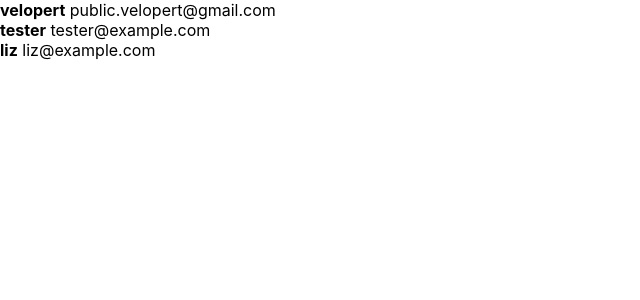
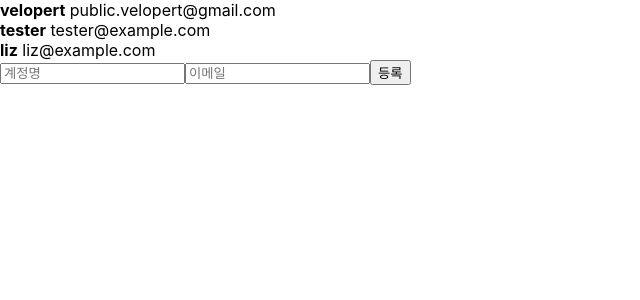
Before and after one commit to seedevk8s/fc_reactReview1, a React (Create React App) app: page / in a window 1280 px wide. Shown: the top 300 px of the page, without its empty margins (0-640 px from the left). Built offline with nearby package versions, Linux system fonts and the light colour scheme.

Commit message:
13. 배열에 항목 추가하기

```diff
--- a/src/App.js
+++ b/src/App.js
@@ -1,9 +1,22 @@
-import React, { useRef } from 'react';
+import React, { useRef, useState } from 'react';
 import UserList from './UserList';
+import CreateUser from './CreateUser';
 
 function App() {
 
-  const users = [
+  const [inputs, setInputs] = useState({
+    username: '',
+    email: ''
+  });
+  const { username, email } = inputs;
+  const onChange = e => {
+    const { name, value } = e.target;
+    setInputs({
+      ...inputs,
+      [name]: value
+    });
+  };
+  const [users, setUsers] = useState([
     {
       id: 1,
       username: 'velopert',
@@ -19,19 +32,35 @@
       username: 'liz',
       email: 'liz@example.com'
     }
-];
+  ]);
 
   const nextId = useRef(4);
+  const onCreate = () => {
+    const user = {
+      id: nextId.current,
+      username,
+      email
+    };
+    setUsers(users.concat(user));
 
-  const onCreate = () => {
-    // 배열 항목 추가
-
+    setInputs({
+      username: '',
+      email: ''
+    });
     nextId.current += 1;
   };
 
 
   return (
+    <>
       <UserList users={users}/>
+      <CreateUser
+        username={username}
+        email={email}
+        onChange={onChange}
+        onCreate={onCreate}
+      />
+    </>
   );
 }
 
--- /dev/null
+++ b/src/CreateUser.js
@@ -0,0 +1,23 @@
+import React from 'react';
+
+function CreateUser({ username, email, onChange, onCreate }) {
+    return (
+      <div>
+        <input
+          name="username"
+          placeholder="계정명"
+          onChange={onChange}
+          value={username}
+        />
+        <input
+          name="email"
+          placeholder="이메일"
+          onChange={onChange}
+          value={email}
+        />
+        <button onClick={onCreate}>등록</button>
+      </div>
+    );
+  }
+
+export default CreateUser;
```
Lines whose indentation alone changed are shown as unchanged.
